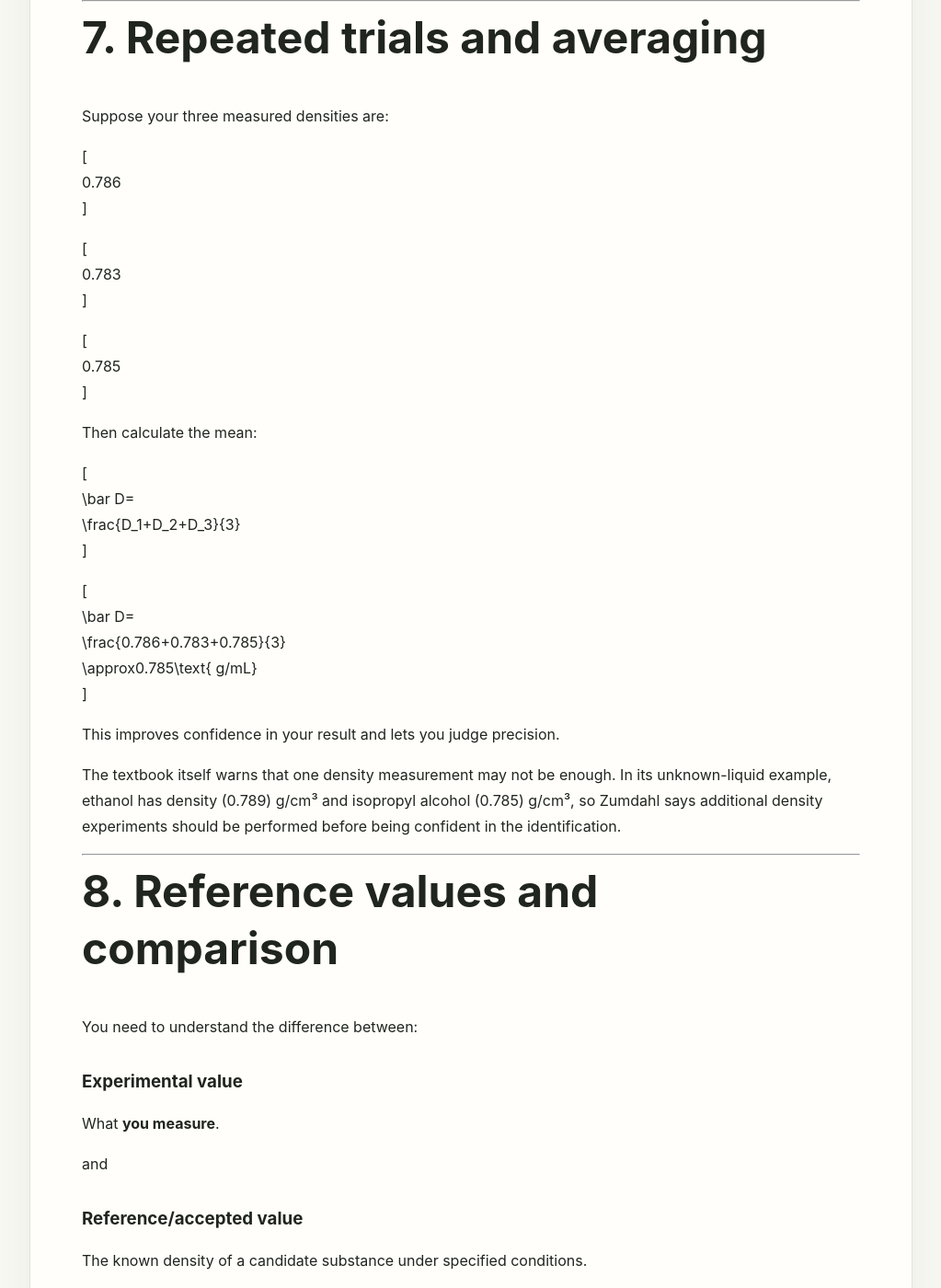
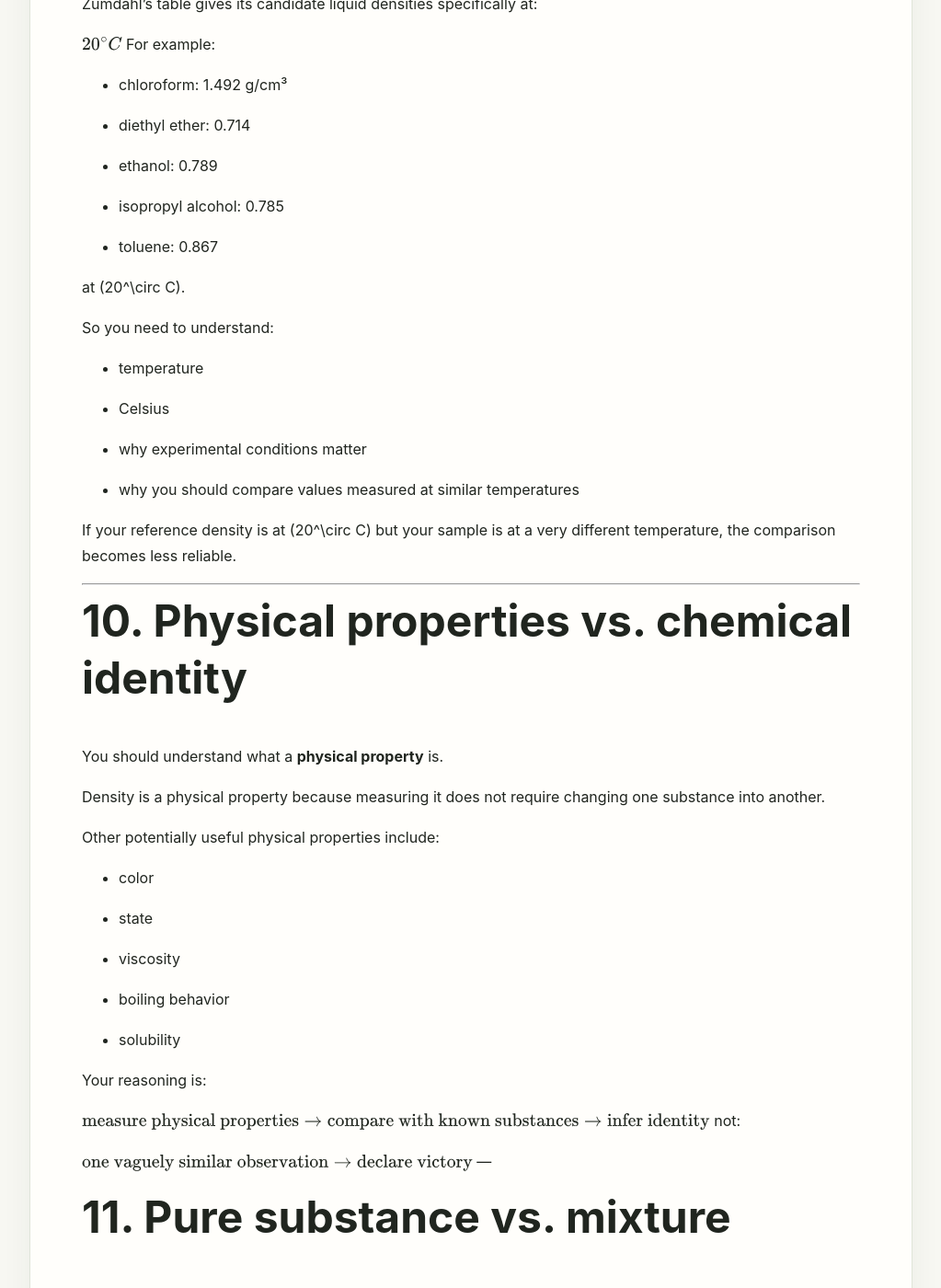
Before and after one commit to lloyd-c137/-Puzzle-of-Human-Civilization, a Jekyll site: the page built from Chem Journey/Liquid type test” experiment.md, in a window 1280 px wide and 1400 px high, scrolled down 9315 px. Shown: the whole window at 92% size, without its empty margins (128-1151 px from the left). Built offline with Jekyll 4.4.1, drawn with Linux system fonts in a browser that asks for light colours; some of the changed text lies outside the part shown.

Commit message:
Daily sync: 2026-08-20

```diff
--- a/Chem Journey/Liquid type test” experiment.md
+++ b/Chem Journey/Liquid type test” experiment.md
@@ -120,10 +120,8 @@ You must know:
 
 The equation is:
 
-[
-\boxed{D=\frac{m}{V}}
-]
-
+$$\boxed{D=\frac{m}{V}}
+$$
 where:
 
 - (D) = density
@@ -135,43 +133,31 @@ where:
 
 Common liquid-density units are:
 
-[
-\text{g/mL}
-]
-
+$$\text{g/mL}
+$$
 or
 
-[
-\text{g/cm}^3
-]
-
+$$\text{g/cm}^3
+$$
 and:
 
-[
-1\text{ mL}=1\text{ cm}^3
-]
-
+$$1\text{ mL}=1\text{ cm}^3
+$$
 Zumdahl explicitly describes density as an **“identification tag”** for substances and demonstrates identifying an unknown liquid this way.
 
 For example, if:
 
-[
-m=19.625\text{ g}
-]
-
+$$m=19.625\text{ g}
+$$
 and
 
-[
-V=25.00\text{ mL}
-]
-
+$$V=25.00\text{ mL}
+$$
 then:
 
-[
-D=\frac{19.625}{25.00}
+$$D=\frac{19.625}{25.00}
 =0.7850\text{ g/mL}
-]
-
+$$
 That closely matches isopropyl alcohol in the textbook's candidate table.
 
 ---
@@ -243,27 +229,21 @@ Know:
 
 For example:
 
-[
-m=19.625\text{ g}
-]
-
+$$m=19.625\text{ g}
+$$
 has 5 significant figures,
 
 while:
 
-[
-V=25.00\text{ mL}
-]
-
+$$V=25.00\text{ mL}
+$$
 has 4 significant figures.
 
 Therefore:
 
-[
-D=\frac{19.625}{25.00}
+$$D=\frac{19.625}{25.00}
 =0.7850\text{ g/mL}
-]
-
+$$
 should have **4 significant figures**.
 
 Zumdahl connects significant figures directly to measurement uncertainty.
@@ -284,18 +264,14 @@ How close repeated measurements are to one another.
 
 Suppose you measure:
 
-[
-0.783,\ 0.784,\ 0.783\text{ g/mL}
-]
-
+$$0.783,\ 0.784,\ 0.783\text{ g/mL}
+$$
 Those results are very **precise**.
 
 But if the actual liquid density should be:
 
-[
-0.880\text{ g/mL}
-]
-
+$$0.880\text{ g/mL}
+$$
 they are not accurate.
 
 Zumdahl includes **accuracy, precision, random error, and systematic error** as core Chapter 1 measurement concepts.
@@ -308,10 +284,8 @@ You should know that every measurement has uncertainty.
 
 For example:
 
-[
-25.00\text{ mL}
-]
-
+$$25.00\text{ mL}
+$$
 does not mean literally and infinitely exactly 25.000000000 mL.
 
 The precision of the measuring device determines the uncertainty.
@@ -320,10 +294,8 @@ Zumdahl even has an appendix showing how uncertainty in mass and volume propagat
 
 For a basic school experiment, you probably don't need advanced uncertainty propagation, but you should understand:
 
-[
-\boxed{\text{measured result} \neq \text{perfect exact value}}
-]
-
+$$\boxed{\text{measured result} \neq \text{perfect exact value}}
+$$
 This becomes especially important if two candidate liquids have similar densities.
 
 ---
@@ -332,31 +304,21 @@ This becomes especially important if two candidate liquids have similar densitie
 
 Suppose your three measured densities are:
 
-[
-0.786
-]
-
-[
-0.783
-]
-
-[
-0.785
-]
-
+$$0.786
+$$
+$$0.783
+$$
+$$0.785
+$$
 Then calculate the mean:
 
-[
-\bar D=
+$$\bar D=
 \frac{D_1+D_2+D_3}{3}
-]
-
-[
-\bar D=
+$$
+$$\bar D=
 \frac{0.786+0.783+0.785}{3}
 \approx0.785\text{ g/mL}
-]
-
+$$
 This improves confidence in your result and lets you judge precision.
 
 The textbook itself warns that one density measurement may not be enough. In its unknown-liquid example, ethanol has density (0.789) g/cm³ and isopropyl alcohol (0.785) g/cm³, so Zumdahl says additional density experiments should be performed before being confident in the identification.
@@ -379,10 +341,8 @@ The known density of a candidate substance under specified conditions.
 
 Suppose you measure:
 
-[
-D_{\text{experimental}}=0.786\text{ g/mL}
-]
-
+$$D_{\text{experimental}}=0.786\text{ g/mL}
+$$
 Reference values:
 
 - ethanol = 0.789
@@ -394,10 +354,8 @@ Reference values:
 
 Then your result supports:
 
-[
-\boxed{\text{isopropyl alcohol}}
-]
-
+$$\boxed{\text{isopropyl alcohol}}
+$$
 as the strongest candidate.
 
 Zumdahl provides exactly this style of candidate table in its unknown-liquid example.
@@ -412,10 +370,8 @@ Density depends on temperature.
 
 Zumdahl's table gives its candidate liquid densities specifically at:
 
-[
-20^\circ C
-]
-
+$$20^\circ C
+$$
 For example:
 
 - chloroform: 1.492 g/cm³
@@ -467,22 +423,18 @@ Other potentially useful physical properties include:
 
 Your reasoning is:
 
-[
-\text{measure physical properties}
+$$\text{measure physical properties}
 \rightarrow
 \text{compare with known substances}
 \rightarrow
 \text{infer identity}
-]
-
+$$
 not:
 
-[
-\text{one vaguely similar observation}
+$$\text{one vaguely similar observation}
 \rightarrow
 \text{declare victory}
-]
-
+$$
 ---
 
 # 11. Pure substance vs. mixture
@@ -491,26 +443,20 @@ This one is more important than it first appears.
 
 Zumdahl's Chapter 1 classification of matter distinguishes:
 
-[
-\text{pure substance}
-]
-
+$$\text{pure substance}
+$$
 from
 
-[
-\text{mixture}
-]
-
+$$\text{mixture}
+$$
 and homogeneous from heterogeneous mixtures.
 
 Why does this matter?
 
 Suppose the bottle contains:
 
-[
-70%\text{ isopropanol}+30%\text{ water}
-]
-
+$$70%\text{ isopropanol}+30%\text{ water}
+$$
 Its density will not simply equal the value for pure isopropanol.
 
 So before claiming:
@@ -556,10 +502,8 @@ then master these 10 terms/concepts:
 
 Plus the equation:
 
-[
-\boxed{D=\frac{m}{V}}
-]
-
+$$\boxed{D=\frac{m}{V}}
+$$
 That's enough to understand the core experiment properly.
 
 ---
@@ -658,64 +602,44 @@ The book explicitly notes that spectroscopy is widely used in modern chemical an
 
 ## So your knowledge dependency map is
 
-[
-\boxed{\text{Measurement}}
-]
-
+$$\boxed{\text{Measurement}}
+$$
 ↓
 
-[
-\boxed{\text{Mass + Volume}}
-]
-
+$$\boxed{\text{Mass + Volume}}
+$$
 ↓
 
-[
-\boxed{D=\frac{m}{V}}
-]
-
+$$\boxed{D=\frac{m}{V}}
+$$
 ↓
 
-[
-\boxed{\text{Significant figures + uncertainty}}
-]
-
+$$\boxed{\text{Significant figures + uncertainty}}
+$$
 ↓
 
-[
-\boxed{\text{Repeated trials}}
-]
-
+$$\boxed{\text{Repeated trials}}
+$$
 ↓
 
-[
-\boxed{\text{Compare with reference densities}}
-]
-
+$$\boxed{\text{Compare with reference densities}}
+$$
 ↓
 
-[
-\boxed{\text{Identify most likely liquid}}
-]
-
+$$\boxed{\text{Identify most likely liquid}}
+$$
 And for a more sophisticated experiment:
 
-[
-\boxed{\text{Density}}
+$$\boxed{\text{Density}}
 +
 \boxed{\text{Conductivity}}
 +
 \boxed{\text{Solubility/polarity}}
 +
 \boxed{\text{Spectroscopy}}
-]
-
-[
-\Downarrow
-]
-
-[
-\boxed{\text{much stronger identification}}
-]
-
+$$
+$$\Downarrow
+$$
+$$\boxed{\text{much stronger identification}}
+$$
 For your first version of the experiment, though, I would focus almost entirely on **Chapter 1 Sections 1.3–1.5 and 1.9**, especially measurement, uncertainty, significant figures, and density. That is precisely the knowledge Zumdahl uses for its own unknown-liquid identification example.
```
Also changed, not shown: Chem Journey/AP Chem master checklist.md (+148 -290 lines).
